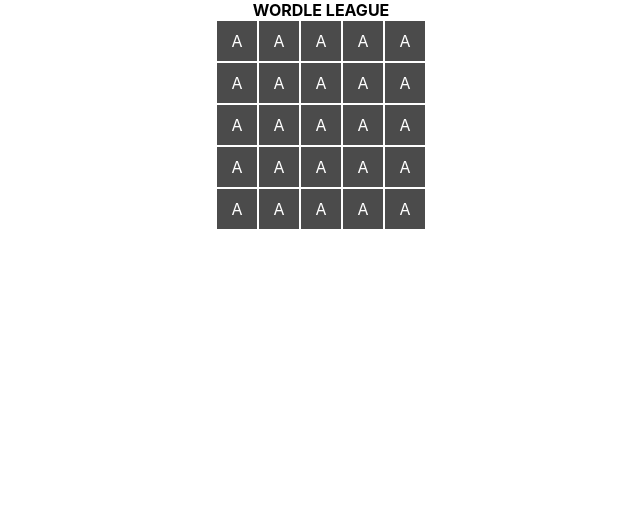
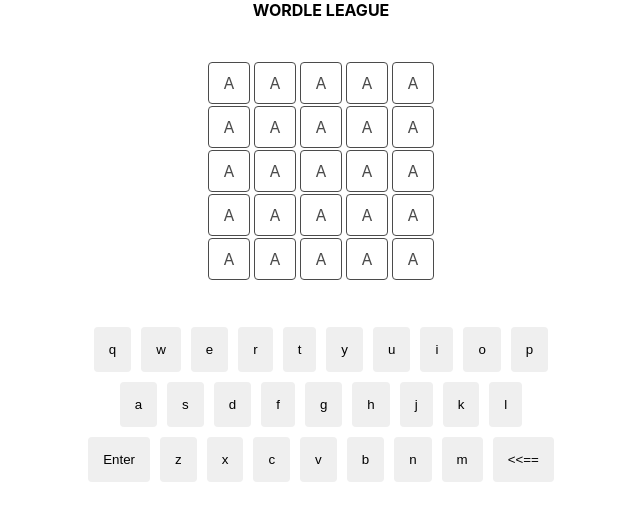
Before and after one commit to shaktilucifer/wordle-league, a React (Create React App) app: page / in a window 1280 px wide. Shown: the top 520 px of the page, without its empty margins (319-959 px from the left). Built offline with nearby package versions, Linux system fonts and the light colour scheme.

Commit message:
add ui for keyboard and tweak color schemes

```diff
--- a/src/App.js
+++ b/src/App.js
@@ -1,12 +1,14 @@
 import logo from './logo.svg';
 import './App.css';
 import Board from './Board';
+import KeyBoard from './Keyboard';
 
 function App() {
   return (
     <div className="App">
         <header><strong>WORDLE LEAGUE</strong></header>
         <Board/>
+        <KeyBoard />
     </div>
   );
 }
--- a/src/Board.css
+++ b/src/Board.css
@@ -1,4 +1,5 @@
 .Board {
   display: flex;
   justify-content: center;
+  margin-top: 40px;
 }
--- a/src/Keyboard.css
+++ b/src/Keyboard.css
@@ -1,3 +1,12 @@
 .keyBoard {
+  margin-top: 40px;
+}
 
+.keyBoard__button {
+  margin:5px;
+  width: auto;
+  height: auto;
+  padding: 15px;
+  border-radius: 4px;
+  border: none;
 }
--- a/src/Keyboard.js
+++ b/src/Keyboard.js
@@ -1,7 +1,7 @@
 import logo from './logo.svg';
-import './LetterBlock.css';
+import './Keyboard.css';
 
-const KEYBOARD_VALUES = [[q,w,e,r,t,y,u,i,o,p], [a,s,d,f,g,h,j,k,l], [z,x,c,v,b,n,m]];
+const KEYBOARD_VALUES = [['q','w','e','r','t','y','u','i','o','p'], ['a','s','d','f','g','h','j','k','l'], ['Enter','z','x','c','v','b','n','m', '<<==']];
 
 export default function KeyBoard() {
   return (
@@ -9,7 +9,7 @@
       {KEYBOARD_VALUES.map((rowValues) => {
         return <div className='keyBoard__row'>
           {rowValues.map((letter) => {
-            <button>{letter}</button>
+            return <button className='keyBoard__button'>{letter}</button>
           })}
           </div>
       })}
--- a/src/LetterBlock.css
+++ b/src/LetterBlock.css
@@ -4,8 +4,10 @@
     display: flex;
     justify-content: center;
     align-items: center;
-    background-color: black;
-    color: white;
-    border: 1px solid white;
+    background-color: white;
+    color: black;
+    border: 1px solid black;
+    border-radius: 4px;;
+    margin: 2px;
     opacity: 0.7;
 }
```
